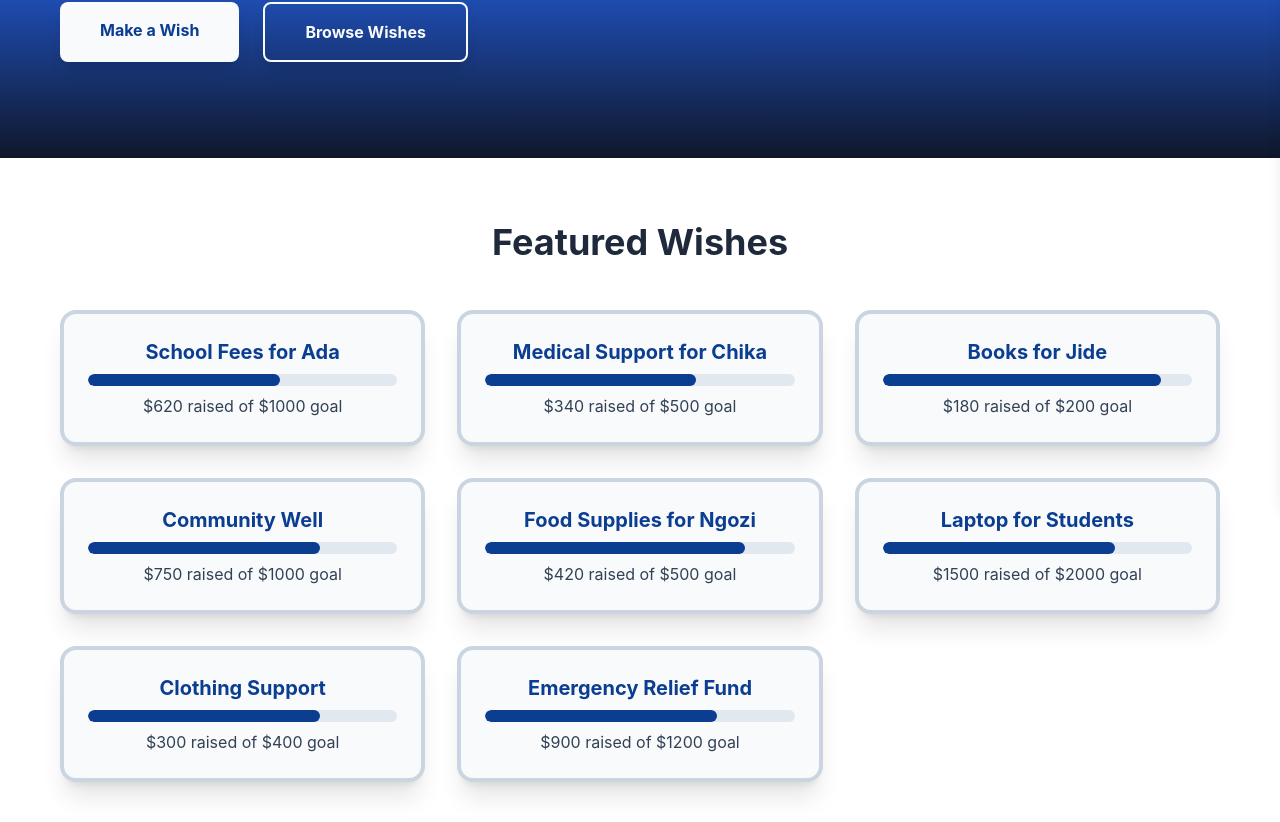
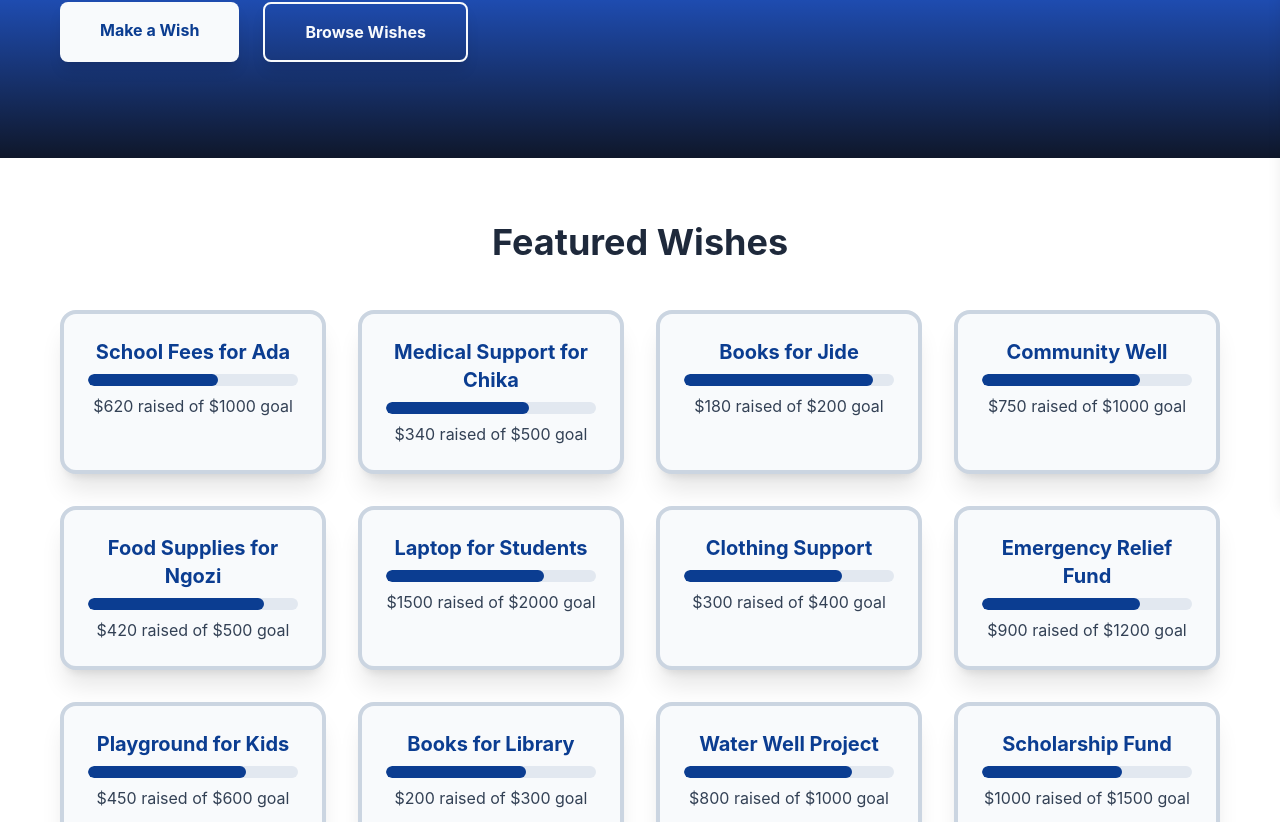
Before and after one commit to Lightcomputerstechnology/WishhoffRichies, a Next.js app: page / in a window 1280 px wide. Shown: the part 297-1119 px from the top of the page. Built offline with nearby package versions, Linux system fonts and the light colour scheme; no server answers.

Commit message:
Update FeaturedWishesSection.js

```diff
--- a/components/FeaturedWishesSection.js
+++ b/components/FeaturedWishesSection.js
@@ -12,33 +12,40 @@ const featuredWishes = [
   { name: "Laptop for Students", raised: 1500, goal: 2000 },
   { name: "Clothing Support", raised: 300, goal: 400 },
   { name: "Emergency Relief Fund", raised: 900, goal: 1200 },
+  { name: "Playground for Kids", raised: 450, goal: 600 },
+  { name: "Books for Library", raised: 200, goal: 300 },
+  { name: "Water Well Project", raised: 800, goal: 1000 },
+  { name: "Scholarship Fund", raised: 1000, goal: 1500 },
 ];
 
 export default function FeaturedWishesSection() {
   useEffect(() => {
-    AOS.init({ duration: 1000, once: true });
+    AOS.init({ duration: 1000, once: true, offset: 50 }); // smaller offset
   }, []);
 
   return (
-    <section className="py-16 bg-white dark:bg-slate-900">
+    <section className="py-16 bg-white dark:bg-slate-900 overflow-x-hidden">
       <div className="container mx-auto px-6 text-center">
         <h2 className="text-4xl font-bold text-slate-800 dark:text-slate-100 mb-12">
           Featured Wishes
         </h2>
-        <div className="grid md:grid-cols-3 gap-8">
+
+        <div className="grid sm:grid-cols-1 md:grid-cols-2 lg:grid-cols-3 xl:grid-cols-4 gap-8">
           {featuredWishes.map((wish, i) => (
             <div
               key={i}
               data-aos={i % 2 === 0 ? "fade-right" : "fade-left"}
-              className="p-6 bg-slate-50 dark:bg-slate-800 rounded-2xl shadow-xl border-4 border-slate-300 dark:border-slate-700"
+              className="p-6 bg-slate-50 dark:bg-slate-800 rounded-2xl shadow-xl border-4 border-slate-300 dark:border-slate-700 max-w-full box-border transition-transform hover:scale-105"
             >
               <h3 className="text-xl font-bold text-primary mb-2">{wish.name}</h3>
+
               <div className="bg-slate-200 dark:bg-slate-700 rounded-full h-3 overflow-hidden mb-2">
                 <div
                   style={{ width: `${(wish.raised / wish.goal) * 100}%` }}
                   className="bg-primary h-3 rounded-full transition-all duration-700"
                 ></div>
               </div>
+
               <p className="text-slate-700 dark:text-slate-300">
                 ${wish.raised} raised of ${wish.goal} goal
               </p>
```
